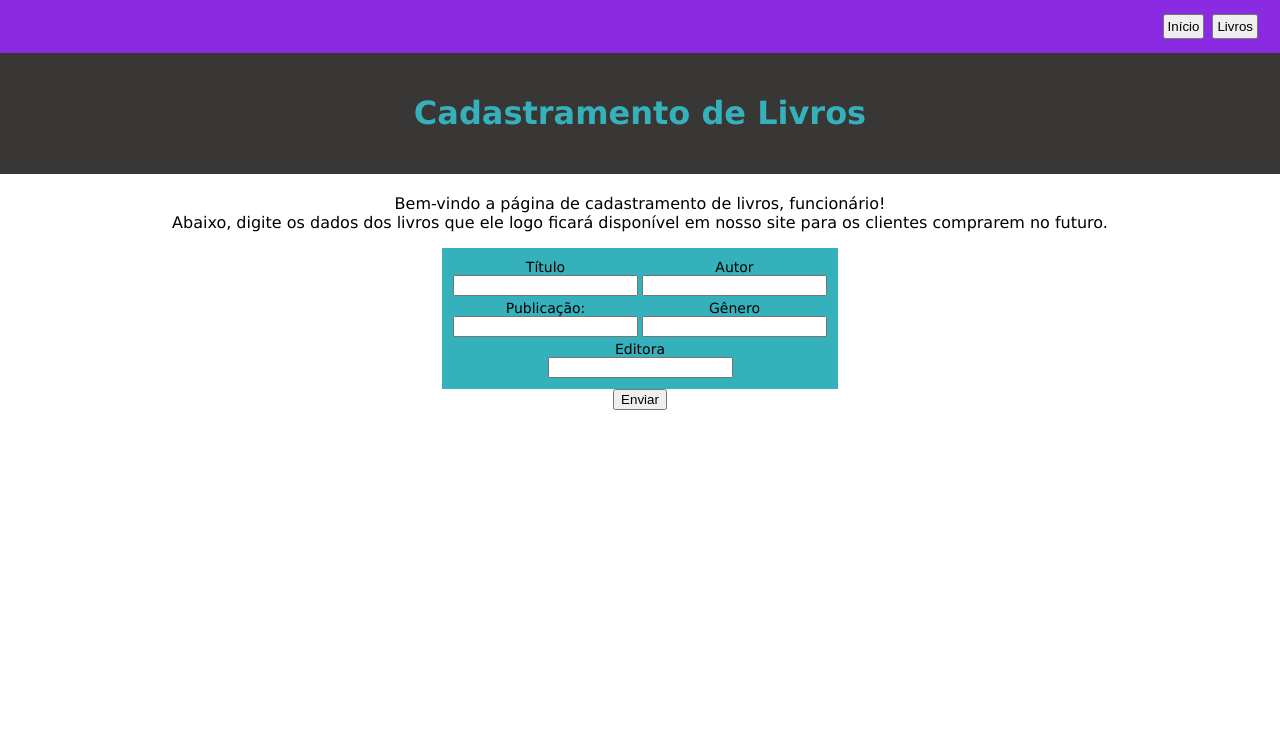
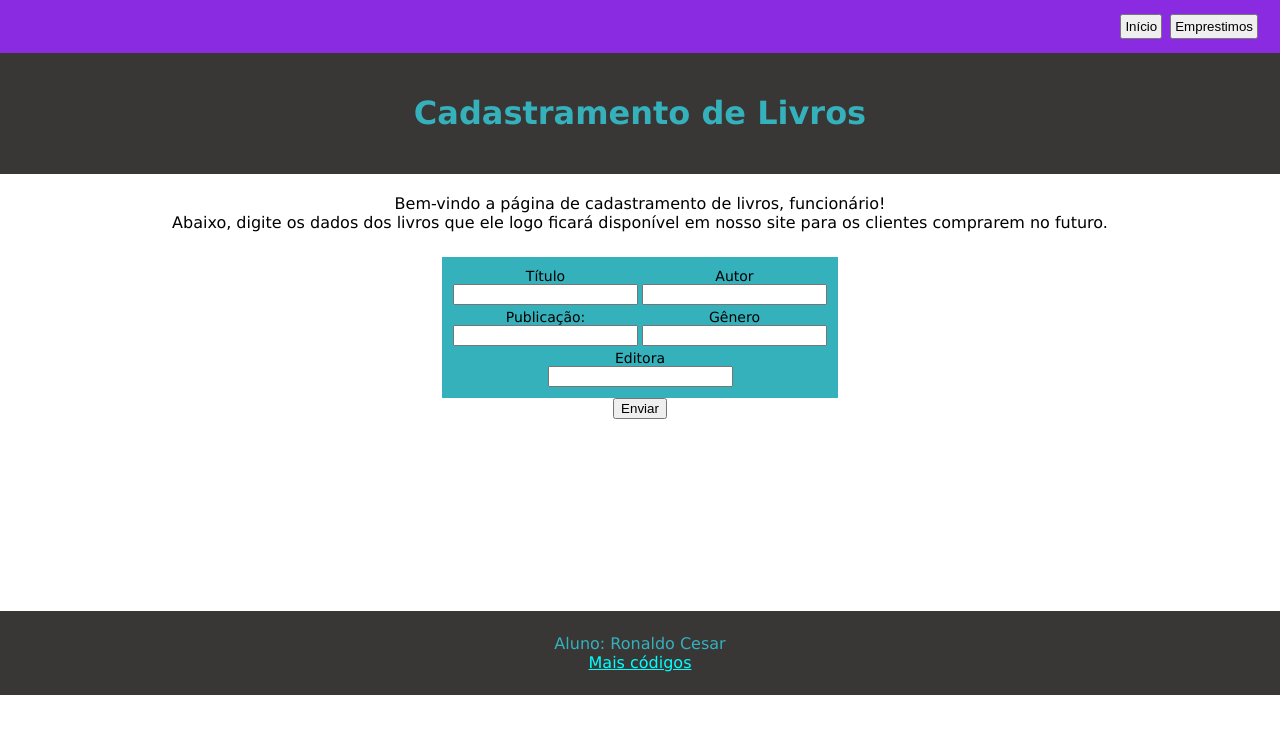
Before and after one commit to odlaanoR/codigosenai, a PHP site: page /livros/form-cadastra-livros.php in a window 1280 px wide. Shown: the top 734 px of the page. Run offline with PHP 8.4, Linux system fonts and the light colour scheme.

Commit message:
Add files via upload

```diff
--- a/biblioteca_php/livros/estilo-livro.css
+++ b/biblioteca_php/livros/estilo-livro.css
@@ -10,12 +10,34 @@ body {
 button {
     cursor: pointer;
 }
+
 header {
     background: rgb(57, 54, 54);
     padding: 20px;
     text-align: center;
     color: rgb(53, 177, 188);
     margin-bottom: 20px;
+}
+
+footer {
+    background: rgb(57, 54, 54);
+    color: rgb(53, 177, 188);
+    padding: 7px;
+    margin-top: 15%;
+    font-weight: 500;
+    text-align: center;
+}
+
+form {
+    margin-top: 2%;
+}
+
+a {
+    color: aqua;
+}
+
+a:hover {
+    color: rgb(53, 177, 188);
 }
 
 .cadastro {
--- a/biblioteca_php/livros/form-cadastra-livros.php
+++ b/biblioteca_php/livros/form-cadastra-livros.php
@@ -10,7 +10,7 @@
 
 <div class="nav">
         <a href="../index.php"><button>Início</button></a>
-        <a href="livros/form-cadastra-livros.php"><button>Livros</button></a>
+        <a href="../compras/emprestimos.php"><button>Emprestimos</button></a>
     </div>
 
     <header>
@@ -45,9 +45,16 @@
             </td>
          </tr>
         </table>
-        <input type="submit" value="Enviar" style="cursor: pointer
-        ">
+        <input type="submit" value="Enviar" style="cursor: pointer">
 
     </form>
+
+
+    <footer>
+     <p>
+        Aluno: Ronaldo Cesar <br>
+        <a href="https://github.com/odlaanoR" target="_blank">Mais códigos</a>
+     </p>
+    </footer>
 </body>
 </html>
```
Also changed, not shown: biblioteca_php/livros/confirmar-funcionario.php (+15 -9 lines), biblioteca_php/livros/form-funcionario.php (+1 -11 lines).
